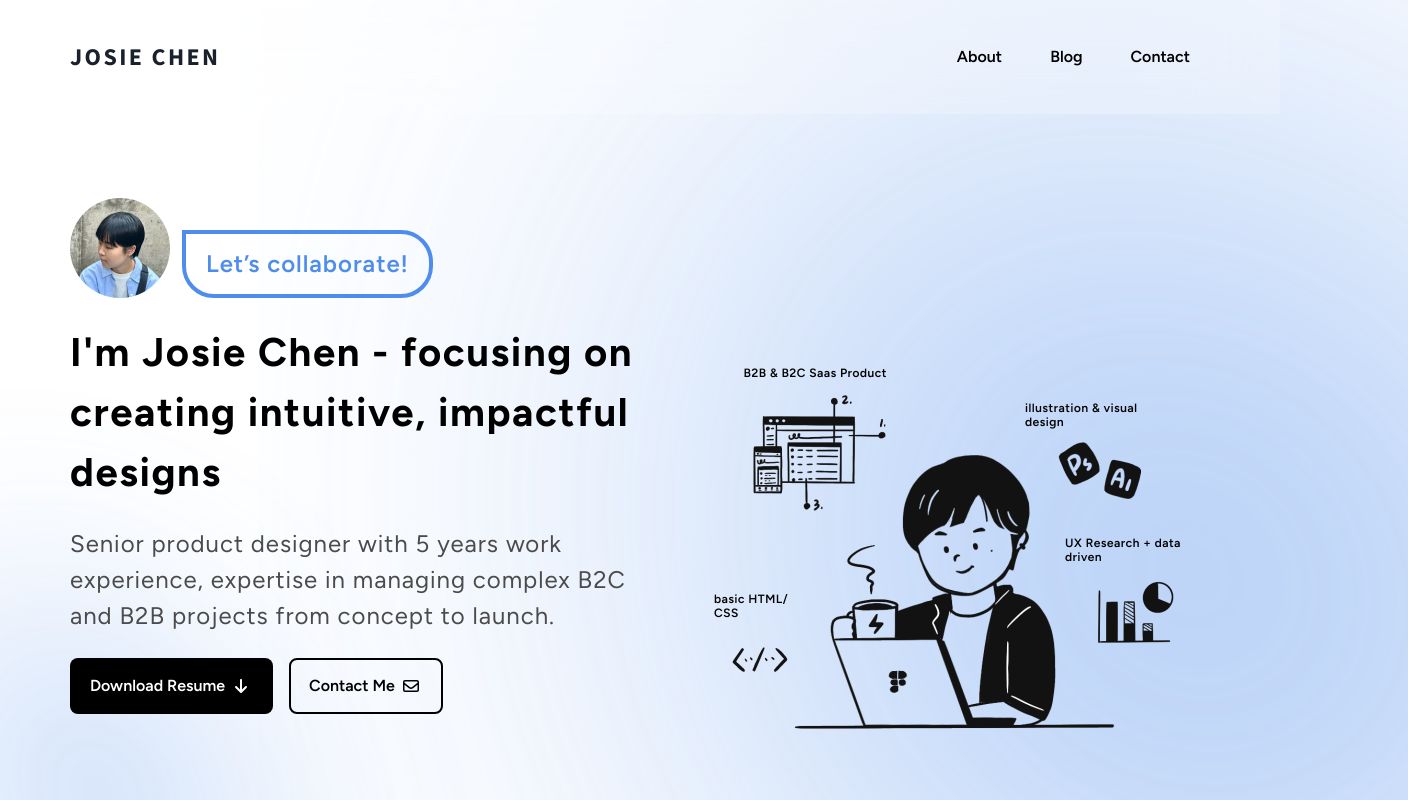
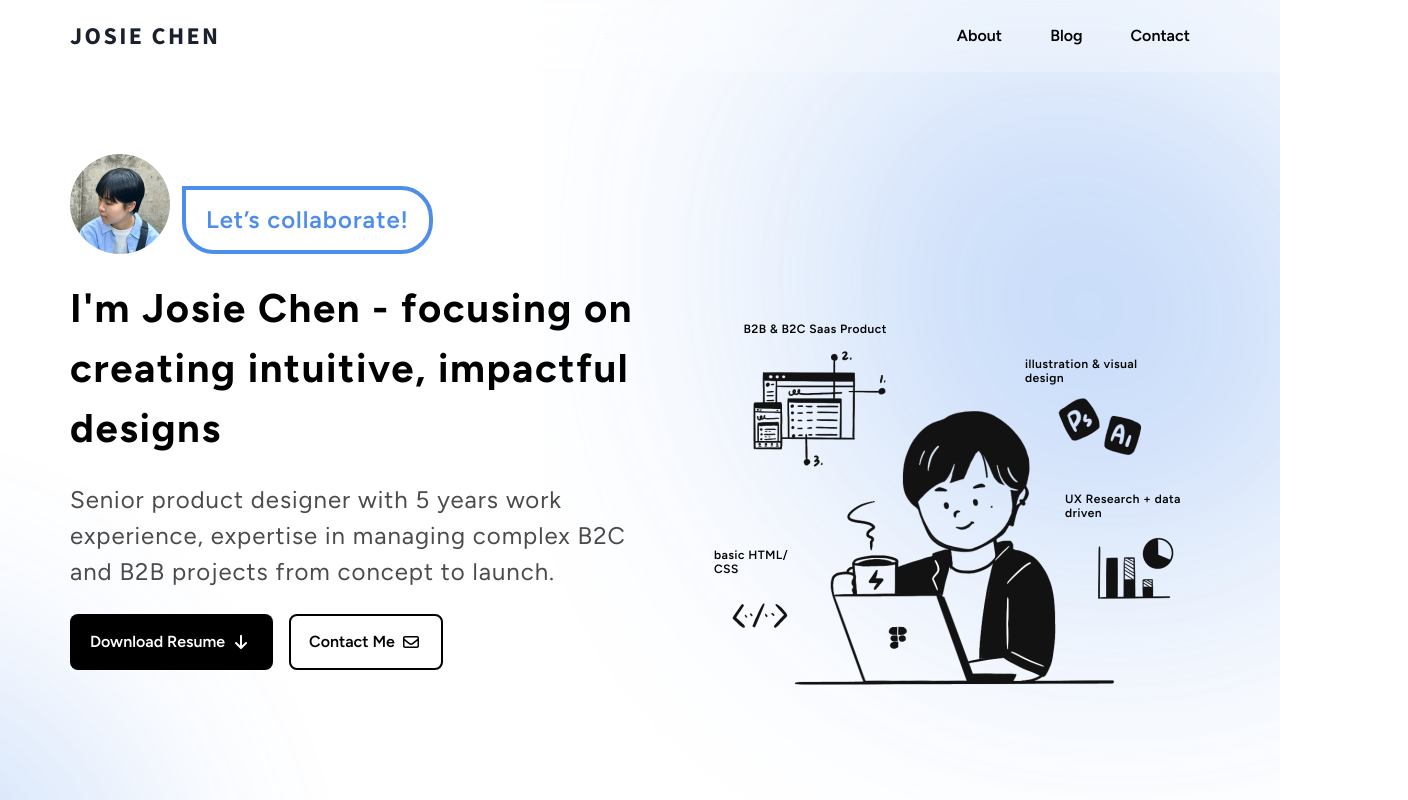
Before and after one commit to hoho123180/josie-portfolio, a Next.js app: page / in a window 1280 px wide. Shown: the top 800 px of the page, 1408 px wide, since content can reach past the window. Built offline with nearby package versions, Linux system fonts and the light colour scheme.

Commit message:
:art: adjust header and background style

```diff
--- a/src/app/page.module.css
+++ b/src/app/page.module.css
@@ -1,8 +1,8 @@
 .main {
-  width: 100%;
+  width: 100vw;
   padding-inline: 16px;
   flex: 1;
-  padding-top: 114px;
+  padding-top: 70px;
 }
 .container {
   width: 100%;
--- a/src/app/page.module.styl
+++ b/src/app/page.module.styl
@@ -3,10 +3,11 @@
 @import '../css/mixins.styl'
 
 .main
-  width 100%
+  width 100vw
   padding-inline 16px
   flex 1
-  padding-top 114px
+  padding-top 70px
+
 
 .container
   width 100%
--- a/src/components/BG/BG.tsx
+++ b/src/components/BG/BG.tsx
@@ -12,16 +12,16 @@ const BG: FC<Prop> = ({ }) => {
       <Image
         alt='bg-ellipse large'
         src={'/images/bg-L.svg'}
-        width={575 * 2}
-        height={650 * 2}
-        style={{ position: 'absolute', right: '-10%', top: -100, zIndex: -1, opacity: 0.7, overflow: 'visible' }}
+        width={1119}
+        height={1092}
+        style={{ position: 'absolute', right: '-30%', top: -250, zIndex: -1, opacity: 0.7, overflow: 'visible' }}
       />
       <Image
         alt='bg-ellipse small'
         src={'/images/bg-S.svg'}
         width={312.46 * 2}
         height={536 * 2}
-        style={{ position: 'absolute', left: '-10%', top: 350, opacity: 0.7, zIndex: -2, overflow: 'visible' }}
+        style={{ position: 'absolute', left: '-20%', top: 400, opacity: 0.7, zIndex: -2, overflow: 'visible' }}
       />
     </>
   )
--- a/src/components/Header/Header.module.css
+++ b/src/components/Header/Header.module.css
@@ -13,7 +13,7 @@
   width: 100%;
   max-width: 1140px;
   margin-inline: auto;
-  padding-block: 29px;
+  padding-block: 8px;
   display: flex;
   flex-direction: row;
   justify-content: space-between;
--- a/src/components/Header/Header.module.styl
+++ b/src/components/Header/Header.module.styl
@@ -17,7 +17,7 @@
   width 100%
   max-width 1140px
   margin-inline auto
-  padding-block 29px
+  padding-block 8px
   flexbox(row, space-between, center)
 
 .linkList
--- a/src/css/global.css
+++ b/src/css/global.css
@@ -8,6 +8,7 @@ body {
   width: 100%;
   min-height: 100dvh;
   line-height: 1.5;
+  overflow-x: hidden;
 }
 a {
   color: inherit;
--- a/src/css/global.styl
+++ b/src/css/global.styl
@@ -7,6 +7,7 @@ html, body
   width 100%
   min-height 100dvh
   line-height 1.5
+  overflow-x hidden
 
 a
   color inherit
```
Also changed, not shown: public/images/bg-L.svg.
